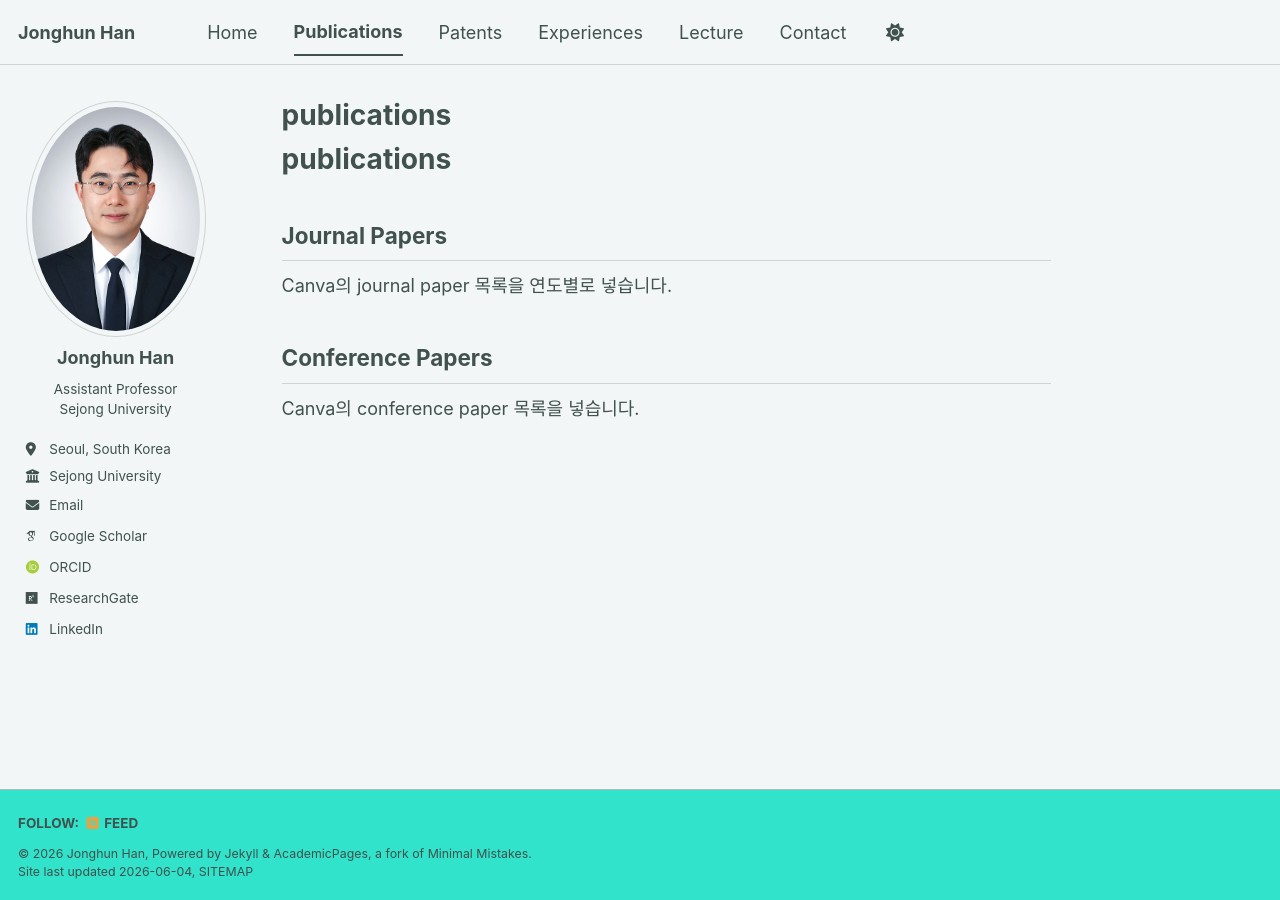
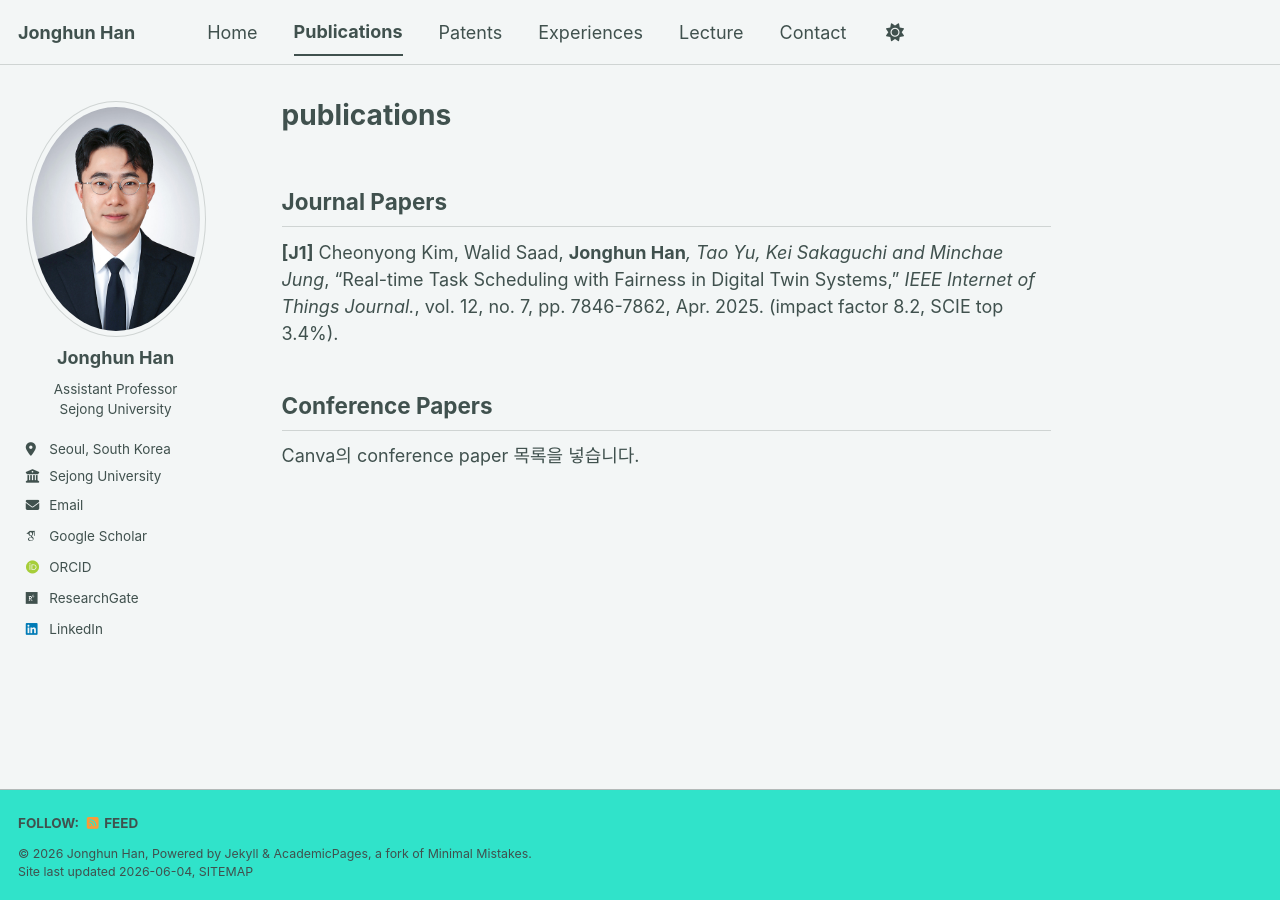
Before and after one commit to icnsl/icnsl.github.io, a Jekyll site: the page built from _pages/publications.md, in a window 1280 px wide. Built offline with Jekyll 4.4.1, drawn with Linux system fonts in a browser that asks for light colours; some web fonts are replaced; a script bundle is joined from its source files by our own code; library files that are not in the unit come from our copies.

Commit message:
Update publications.md

```diff
--- a/_pages/publications.md
+++ b/_pages/publications.md
@@ -4,10 +4,8 @@ permalink: /publications/
 author_profile: true
 ---
 
-# publications
-
 ## Journal Papers
-Canva의 journal paper 목록을 연도별로 넣습니다.
+**[J1]** Cheonyong Kim, Walid Saad, **Jonghun Han***, Tao Yu, Kei Sakaguchi and Minchae Jung*, “Real-time Task Scheduling with Fairness in Digital Twin Systems,” *IEEE Internet of Things Journal.*, vol. 12, no. 7, pp. 7846-7862, Apr. 2025. (impact factor 8.2, SCIE top 3.4%).
 
 ## Conference Papers
 Canva의 conference paper 목록을 넣습니다.
```
